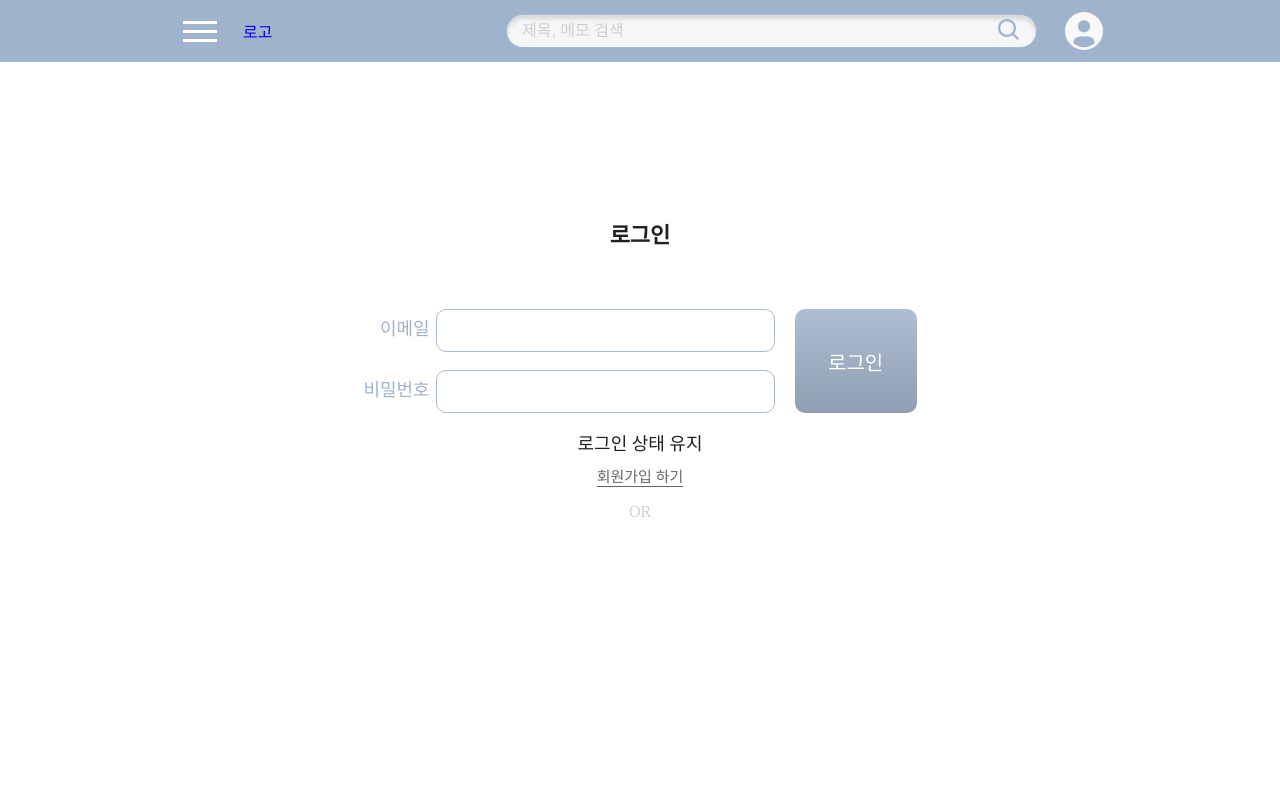
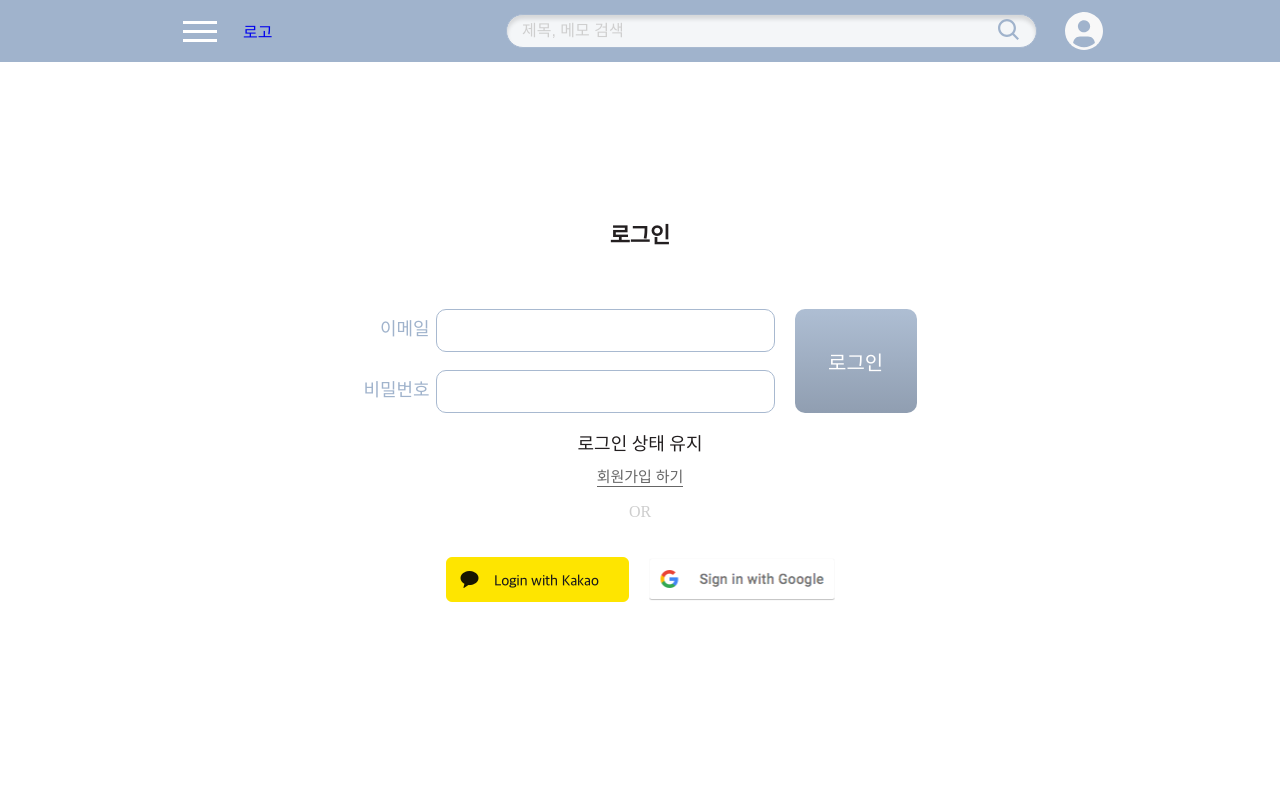
Before and after one commit to Quickchive/Quickchive-frontend, a Vue app: page /login in a window 1280 px wide. Shown: the top 800 px of the page. Built offline with nearby package versions, Linux system fonts and the light colour scheme; a web font is replaced by a local one.

Commit message:
[design] 소셜 로그인 버튼 추가

```diff
--- a/src/assets/scss/components/loginForm.scss
+++ b/src/assets/scss/components/loginForm.scss
@@ -1,4 +1,4 @@
-@import '../mixin';
+@import "../mixin";
 
 .login-form__or {
   @include font(16px, 400, $color-gray-7);
@@ -22,3 +22,9 @@
     margin: 0px 16px;
   }
 }
+
+.oauth-btn__wrapper {
+  @include layout(row, center, center);
+  gap: 20px;
+  margin-top: 35px;
+}
--- a/src/components/auth/LoginForm.vue
+++ b/src/components/auth/LoginForm.vue
@@ -27,15 +27,24 @@
       >회원가입 하기</router-link
     >
     <span class="login-form__or">OR</span>
+    <div class="oauth-btn__wrapper">
+      <img :src="kakaoBtn" />
+      <img :src="googleBtn" />
+    </div>
   </div>
 </template>
 
 <script>
+import kakaoBtn from "@/assets/img/kakaoBtn.png";
+import googleBtn from "@/assets/img/googleBtn.svg";
+
 export default {
   data() {
     return {
       email: "",
       pw: "",
+      kakaoBtn,
+      googleBtn,
     };
   },
   methods: {
```
Also changed, not shown: src/assets/img/googleBtn.svg (added), src/assets/img/kakaoBtn.png (added).
